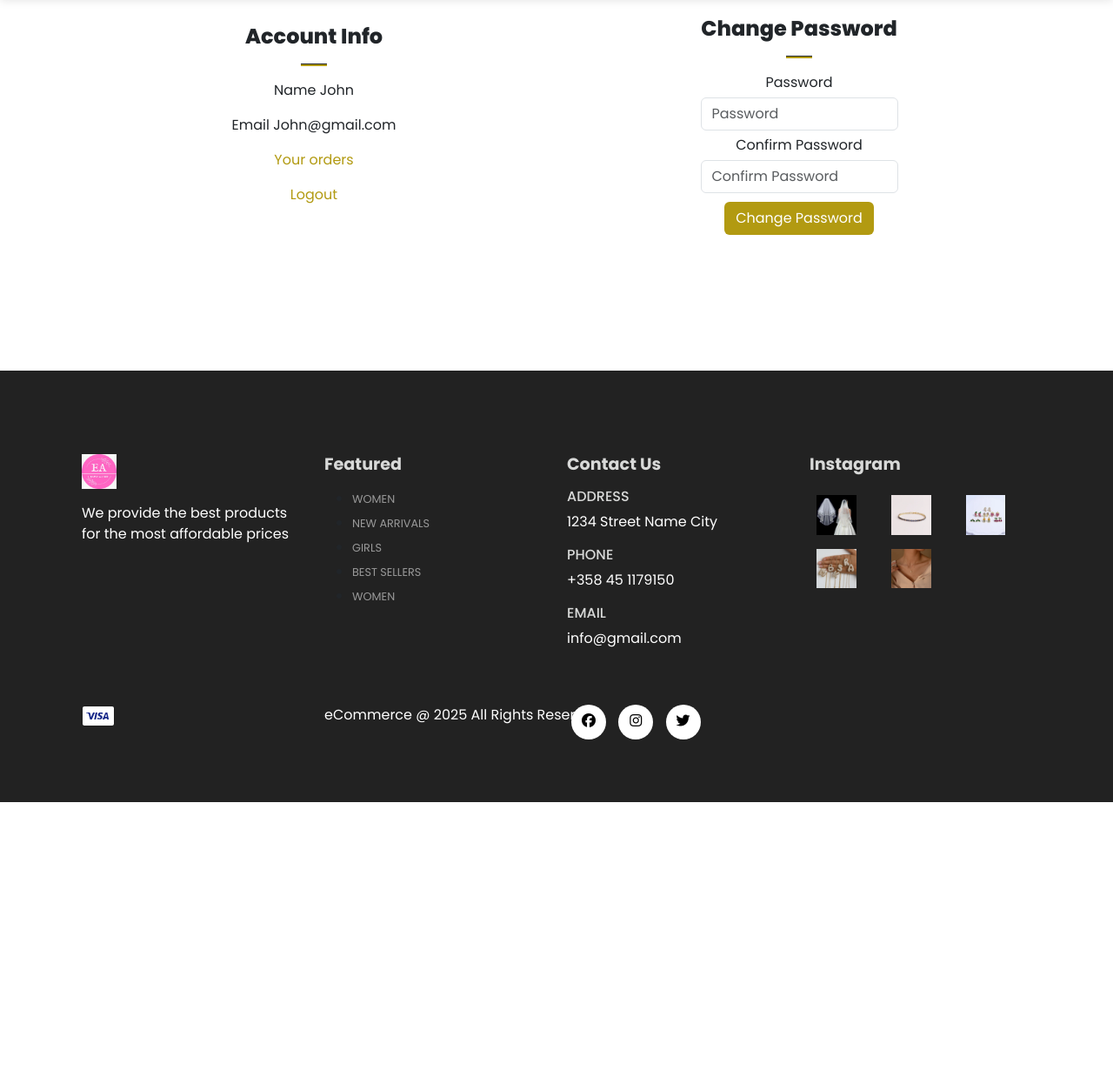
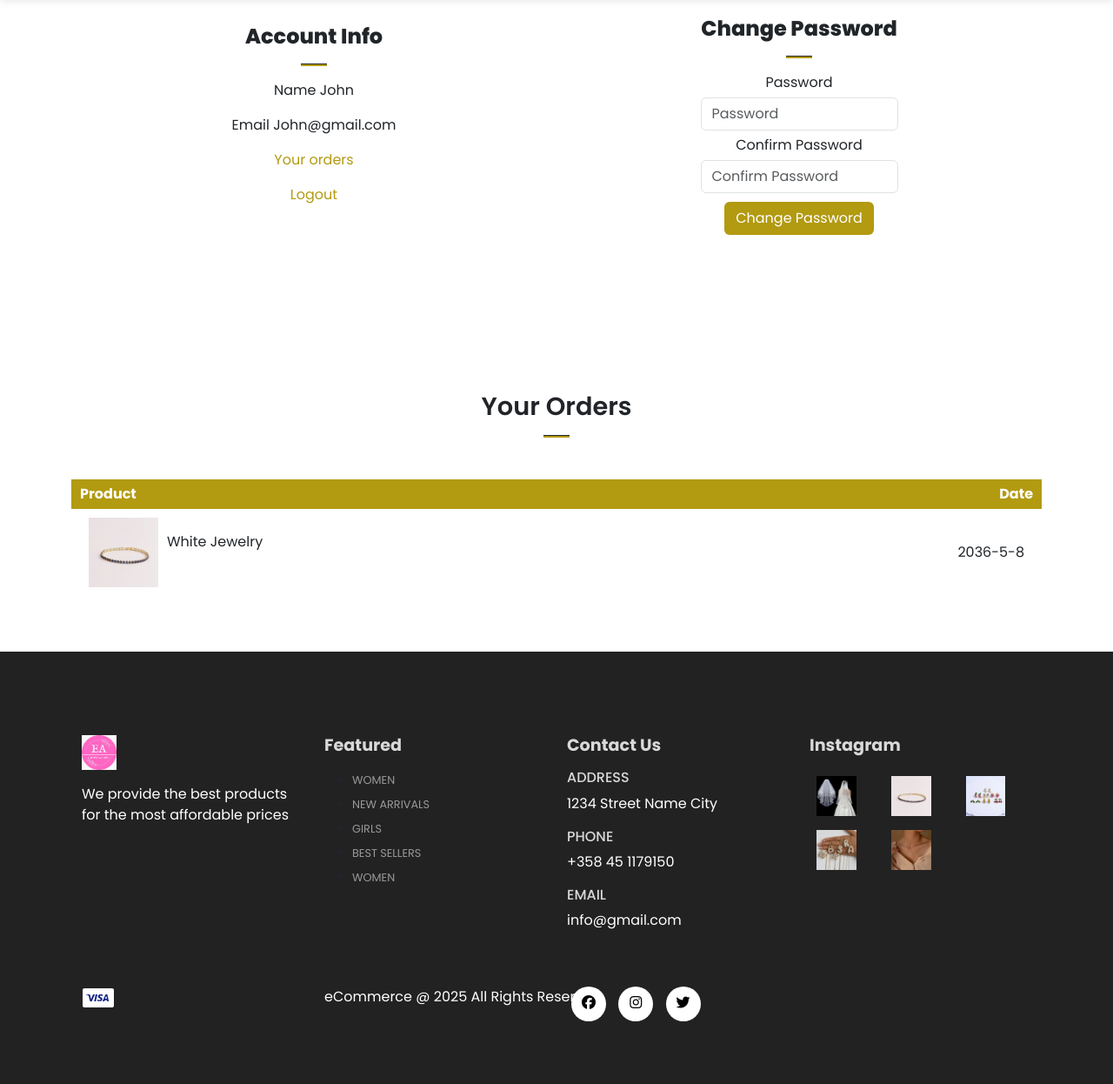
Before and after one commit to kamrie/Empun-loyto-Ecommerce-website, a PHP site: page /account.html in a window 1280 px wide. Shown: the part 132-1378 px from the top of the page at 87% size. Before the commit the page ends 1054 px from the top, so only its background shows below. Run offline with PHP 8.4, Linux system fonts and the light colour scheme; some libraries are stand-ins or nearby versions.

Commit message:
Worked on the Orders section that shows "Your Orde rs" made by customers inside the same Account page ie account.html

```diff
--- a/account.html
+++ b/account.html
@@ -6,6 +6,7 @@
     <title>Mira Bella</title>
     <link rel="stylesheet" href="https://cdn.jsdelivr.net/npm/bootstrap@5.3.3/dist/css/bootstrap.min.css">
     <link rel="stylesheet" href="/assets/css/style.css">
+    <!-- <link rel="stylesheet" href="/assets/css/cart.css"> -->
 </head>
 <body>
 
@@ -83,6 +84,42 @@
 
 
 
+   <!-- Orders -->
+   <section class="orders container my-5 py-3">
+    <div class="container mt-2">
+        <h2 class="font-weight-bold text-center">Your Orders</h2>
+        <hr class="mx-auto">
+    </div>
+
+    <table class="mt-5 pt-5">
+        <tr>
+            <th>Product</th>
+            <th>Date</th>
+        </tr>
+ <!--  -->
+        <tr>
+            <td>
+               <div class="product-info">
+                    <img src="assets/imgs/featured 1.webp" alt="">
+                    <div>
+                        <p class="mt-3">White Jewelry</p>
+                    </div>
+               </div>
+            </td>
+
+            <td>
+                <span>2036-5-8</span>
+            </td>
+        </tr>
+    </table>
+
+
+
+
+
+ </section>
+
+
 
 
      <!-- footer -->
--- a/assets/css/style.css
+++ b/assets/css/style.css
@@ -283,33 +283,6 @@ footer .copyright img{
 
 
 
-
-
-
-
-
-
-
-
-
-
-@media only screen and ( max-width: 990px) {
-    .nav-buttons{
-        margin: 10px;
-    }
-    .nav-buttons ul{
-        margin: 1rem;
-       justify-content: flex-start;
-       align-items: flex-start;
-       text-align: left;
-    }
-    .nav-buttons ul .fa-solid{
-        margin: 20px 5px 10px 20px;
-    }
-}
-
-
-
 /* Login */
 #login-form{
     width: 50%;
@@ -369,3 +342,65 @@ footer .copyright img{
     color: var(--text-color);
     text-decoration: none;
 }
+
+/* Orders */
+.orders table{
+    width: 100%;
+    border-collapse: collapse;
+}
+.orders .product-info{
+   display: flex;
+     flex-wrap: wrap;
+}
+.orders th{
+    padding: 5px 10px;
+    color: var(--background-light);
+    background-color: var(--text-color);
+        text-align: left;
+
+}
+.orders th:nth-child(2){
+     text-align: right;
+}
+
+ .orders td{
+    padding: 10px 20px ;
+    text-align:end;
+}
+.orders td img{
+    width: 80px;
+    height: 80px;
+    margin-right: 10px;
+}
+
+
+
+
+
+
+
+
+
+
+
+
+
+
+
+
+
+
+@media only screen and ( max-width: 990px) {
+    .nav-buttons{
+        margin: 10px;
+    }
+    .nav-buttons ul{
+        margin: 1rem;
+       justify-content: flex-start;
+       align-items: flex-start;
+       text-align: left;
+    }
+    .nav-buttons ul .fa-solid{
+        margin: 20px 5px 10px 20px;
+    }
+}
--- a/shop.html
+++ b/shop.html
@@ -85,7 +85,7 @@
             <h4 class="p-price"> $199.8</h4>
             <button class="buy-btn"> Buy Now</button>
         </div>
-        <div class="product text-center col-lg-3 col-md-4 col-sm-12">
+        <div onclick="window.location.href='single_product.html' " class="product text-center col-lg-3 col-md-4 col-sm-12">
             <img class="img-fluid mb-3" src="/assets/imgs/featured 2.webp" alt="">
             <div class="star">
                 <i class="fas fa-star"></i>
```
